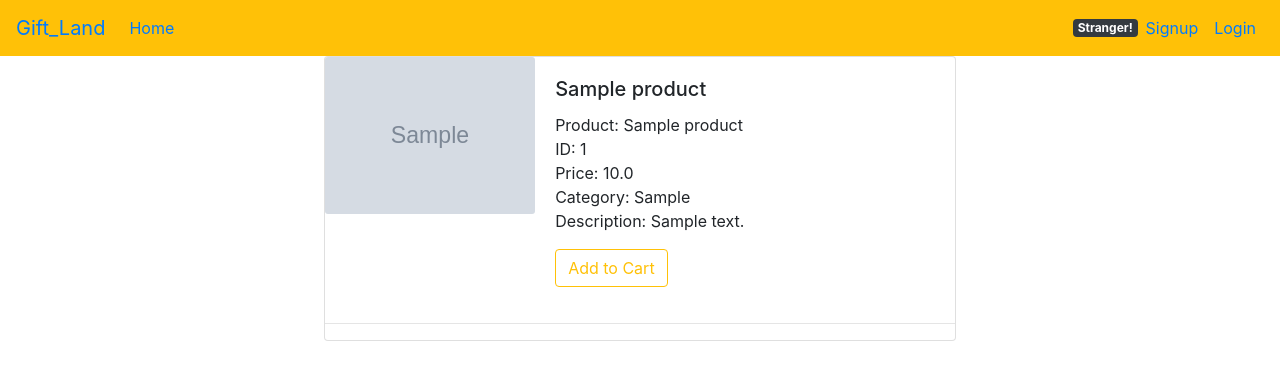
After one commit to Ar-Anik/Gift_Land, a Django app: page /1 in a window 1280 px wide. The commit adds this page. Shown: the top 380 px of the page. Run offline with Django 3.2, Linux system fonts and the light colour scheme; tables that the repository leaves empty hold one stand-in row (values such as "Sample post"); grey boxes marked "Sample" are stand-in pictures; some libraries are stand-ins or nearby versions.

Commit message:
ProductViews

```diff
--- a/GiftLand/GiftLand/urls.py
+++ b/GiftLand/GiftLand/urls.py
@@ -14,7 +14,7 @@ Including another URLconf
     2. Add a URL to urlpatterns:  path('blog/', include('blog.urls'))
 """
 from django.contrib import admin
-from django.urls import path,include
+from django.urls import path, include
 from django.conf.urls.static import static
 from Product import views as Product_views
 from Admin import views as Admin_views
@@ -37,11 +37,12 @@ urlpatterns = [
     path('addorder/', user_views.orderadd),
     path('addpayment/', user_views.paymentadd),
     path('adddelivery/', user_views.addDelivery),
-    path('signup/',userman_views.Registerpage),
+    path('signup/', userman_views.Registerpage),
     # path('createprofile/', userman_views.Createprofile, name='createprofile'),
     # path('viewprofile/', userman_views.Viewprofile, name='viewprofile'),
-    path('profile/',userman_views.CreateProfile),
-    path('profileview/',userman_views.ViewProfile),
-    path('', viewproduct.Index),
-    path('account/',include('django.contrib.auth.urls')),
+    path('profile/', userman_views.CreateProfile),
+    path('profileview/', userman_views.ViewProfile),
+    path('', viewproduct.ShowProducts),
+    path('account/', include('django.contrib.auth.urls')),
+    path('<int:product_id>', viewproduct.ProductDetails),
 ] + static(settings.MEDIA_URL, document_root=settings.MEDIA_ROOT)
--- a/GiftLand/ProductView/models.py
+++ b/GiftLand/ProductView/models.py
@@ -1,12 +1,16 @@
 from django.db import models
+from django.contrib.auth.models import User
+# Create your models here.
 
-# Create your models here.
+
 class Product(models.Model):
-    p_id=models.IntegerField(default=0)
-    p_name=models.CharField(max_length=100)
-    p_price=models.FloatField(default=0)
-    totalstock=models.CharField(max_length=100,default='')
-    p_image=models.ImageField(upload_to='picture/')
+    p_id = models.IntegerField(default=0)
+    p_name = models.CharField(max_length=100)
+    p_price = models.FloatField(blank=True)
+    description = models.TextField(blank=True)
+    category = models.CharField(max_length=100)
+    p_image = models.ImageField(upload_to='product/images')
+    #file = models.FileField(upload_to='products/files/', blank=True, null=True, default='products/files/default.pdf')
 
     def __str__(self):
         return self.p_name
--- a/GiftLand/ProductView/views.py
+++ b/GiftLand/ProductView/views.py
@@ -1,9 +1,23 @@
 from django.shortcuts import render
-from .models import*
+from django.urls import reverse
+from django.shortcuts import render, get_object_or_404, redirect, HttpResponseRedirect
+from django.contrib.auth.models import User
+from .models import Product
+from .forms import ProductForm
+from django.contrib.auth.decorators import login_required
 # Create your views here.
-def Index(request):
-    product=Product.objects.all()
-    context={
-        'product':product,
+def ShowProducts(request):
+
+    products = Product.objects.all()
+    context = {
+        'products': products,
     }
-    return render(request,'index.html',context)
+    return render(request, 'ProductHtml/index.html', context)
+
+
+def ProductDetails(request, product_id):
+    detail = get_object_or_404(Product, id=product_id)
+    context = {
+        'detail': detail,
+    }
+    return render(request, 'ProductHtml/productdetail.html', context)
--- /dev/null
+++ b/GiftLand/templates/ProductHtml/productdetail.html
@@ -0,0 +1,29 @@
+{% extends 'base.html' %}
+{% load static %}
+{% block content %}
+<div class="col d-flex justify-content-center">
+<div class="card mb-3" style="max-width: 900px;">
+    <div class="row no-gutters">
+      <div class="col mx-auto ">
+        <img src="{{detail.p_image.url }}" class="card-img" alt="...">
+      </div>
+      <div class="col-md-8">
+        <div class="card-body">
+          <h5 class="card-title">{{detail.p_name}}</h5>
+          <p class="card-text">
+            Product: {{ detail.p_name }} <br>
+            ID: {{ detail.p_id }} <br>
+            Price: {{ detail.p_price }} <br>
+            Category: {{ detail.category }} <br>
+            Description: {{ detail.description }} <br>
+          </p>
+          <a href="{% url 'update-cart' detail.id %}">
+            <button type="submit" class="btn btn-outline-warning">Add to Cart</button>
+          </a>
+        </div>
+      </div>
+    </div>
+    <hr>
+  </div>
+  </div>
+  {% endblock %}
```
Also changed, not shown: GiftLand/ProductView/forms.py (added, +8 -0 lines), GiftLand/templates/ProductHtml/index.html (renamed from GiftLand/templates/index.html, +11 -12 lines), GiftLand/Product/images/Untitled-4.png (added), GiftLand/Product/images/Untitled-4_a3yUw9D.png (added), GiftLand/ProductView/admin.py (line endings or trailing spaces), GiftLand/ProductView/migrations/0001_initial.py, GiftLand/ProductView/migrations/0002_auto_20200925_2040.py (deleted), GiftLand/ProductView/migrations/0003_auto_20200925_2043.py (deleted), GiftLand/db.sqlite3.
